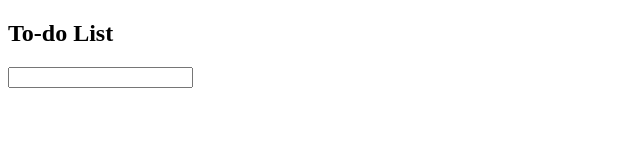
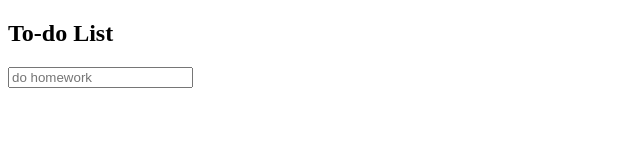
Before and after one commit to SMei201900/to-do-app, a plain HTML site: page index.html in a window 1280 px wide. Shown: the full height of the page, 0-640 px from the left. Drawn offline with Linux system fonts and the light colour scheme.

Commit message:
created a placeholder for our input-field

```diff
--- a/index.html
+++ b/index.html
@@ -9,7 +9,12 @@
 		<section class="todo">
 			<h2>To-do List</h2>
 			<div class="input">
-				<input type="text" class="input-field" id="todoInput" />
+				<input
+					type="text"
+					class="input-field"
+					id="todoInput"
+					placeholder="do homework"
+				/>
 			</div>
 		</section>
 		<footer></footer>
```
